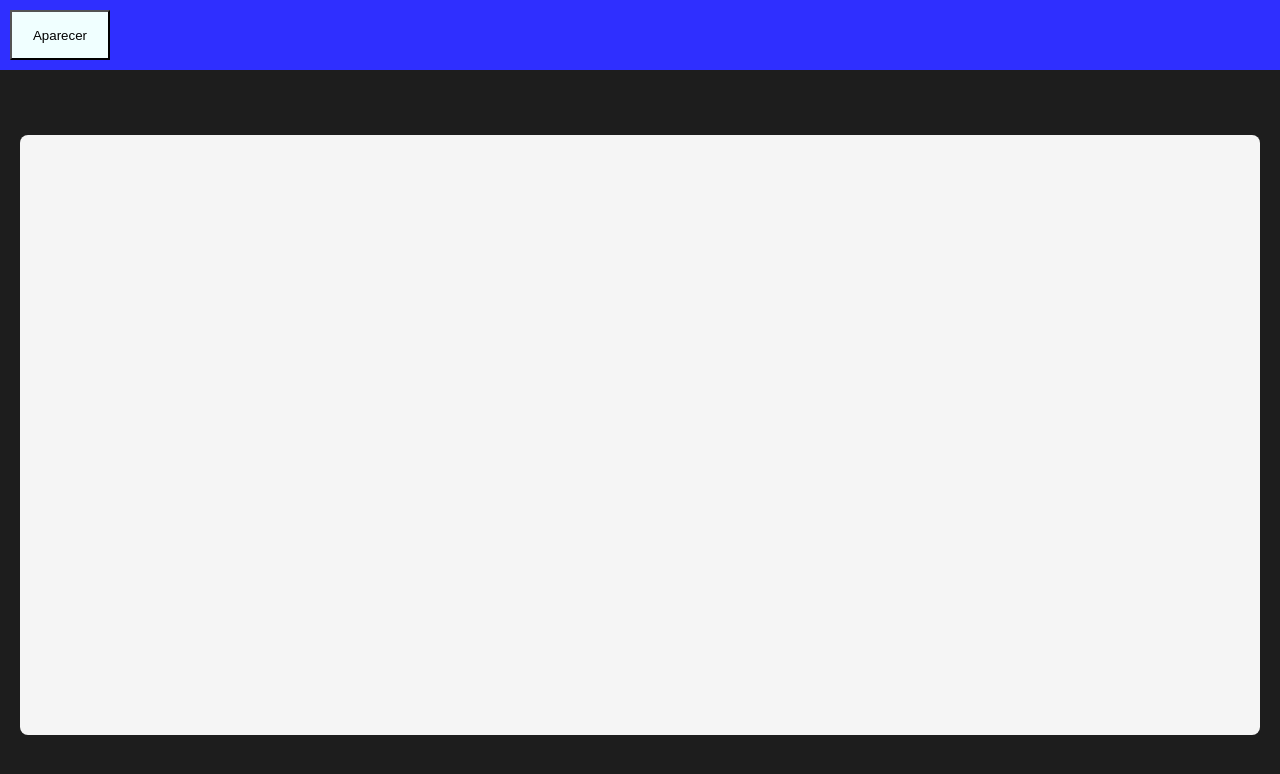
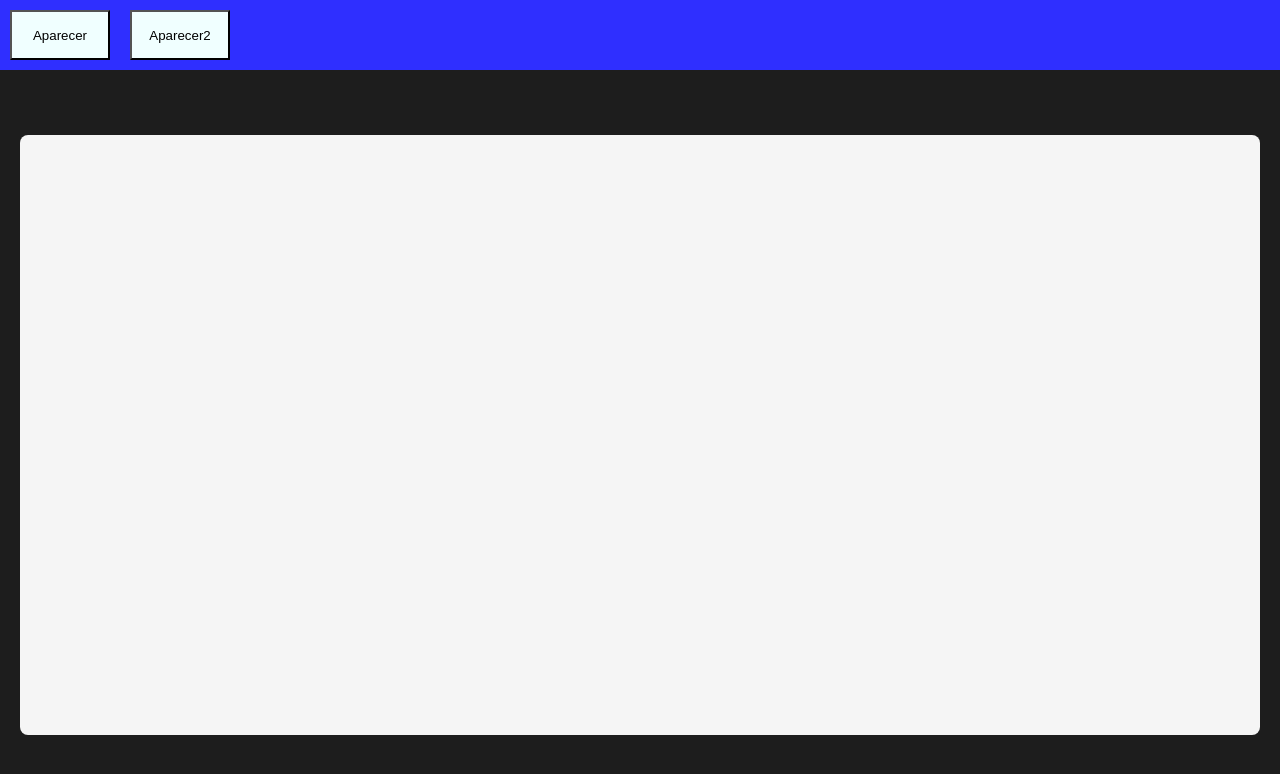
Before and after one commit to EduMss/testes-css, a React (Create React App) app: page /ItemMove in a window 1280 px wide. Shown: the top 774 px of the page. Built offline with nearby package versions, Linux system fonts and the light colour scheme.

Commit message:
Corrigindo o ItemMove

```diff
--- a/src/ItemMove/index.tsx
+++ b/src/ItemMove/index.tsx
@@ -2,35 +2,38 @@ import React, {useState} from "react";
 import './styleItemMove.css';
 
 export default function ItemMove() {
-    const [showMove, setShowMove] = useState(false);
-    const [isAnimating, setIsAnimating] = useState(false); // Estado para controlar a animação de saída
+    const [isAtivos, setIsAtivos] = useState(false); // Estado para controlar a animação de saída
+    const [isAtivos2, setIsAtivos2] = useState(false); // Estado para controlar a animação de saída
 
     const toggleMove = () => {
-        if (showMove) {
+        if (isAtivos) {
             // Se já estiver visível, define a animação de saída
-            setIsAnimating(true);
-            setTimeout(() => {
-                setShowMove(false);
-                setIsAnimating(false);
-            }, 600); // Tempo em milissegundos igual ao da animação de saída
+            setIsAtivos(false);
         } else {
             // Exibe a div imediatamente quando deve aparecer
-            setShowMove(true);
+            setIsAtivos(true);
+        }
+    };
+    const toggleMove2 = () => {
+        if (isAtivos2) {
+            // Se já estiver visível, define a animação de saída
+            setIsAtivos2(false);
+        } else {
+            // Exibe a div imediatamente quando deve aparecer
+            setIsAtivos2(true);
         }
     };
 
     return (
         <div className={`ItemMove`}>
             <div className="NavBar">
-                <button onClick={toggleMove}>{showMove ? "Ocultar" : "Aparecer"}</button>
+                <button onClick={toggleMove}>{isAtivos ? "Ocultar" : "Aparecer"}</button>
+                <button onClick={toggleMove2}>{isAtivos2 ? "Ocultar2" : "Aparecer2"}</button>
             </div>
             <div className={`AreaMove`}>
-                {showMove && (
-                    <div className={`Move ${isAnimating ? 'slide-out' : 'slide-in'}`}></div>
-                )}
-                <div className="RestoTela">
-
-                </div>
+                <div className={`Move ${isAtivos ? 'ativo' : ''}`}></div>
+                <div className={`RestoTela`}></div>
+                <div className={`Move2 ${isAtivos2 ? 'ativo' : ''}`}></div>
             </div>
         </div>
     );
--- a/src/ItemMove/styleItemMove.css
+++ b/src/ItemMove/styleItemMove.css
@@ -2,7 +2,6 @@
     width: 100%;
     height: 100vh;
     background-color: #1d1d1d;
-
 
     & .NavBar {
         background-color: rgb(47, 47, 255);
@@ -17,68 +16,54 @@
 
     & .AreaMove {
         flex: 1;
-        /* height: 100%; */
-        /* overflow: hidden; */
         height: calc(100vh - 70px);
-
+        width: 100%;
         display: flex;
         align-items: center;
-
-
+        overflow: hidden;
 
         & .Move {
-            margin-left: 20px;
+            /* margin-left: 20px; */
             height: 600px;
             width: 300px;
             background-color: whitesmoke;
             border-radius: 8px;
+            margin-left: -300px;
             /* animation: MoveLeftToRight .6s ease-out forwards; */
+            transition: all 0.5s ease;
         }
 
-        /* Classes de animação */
-        .slide-in {
-            animation: MoveLeftToRight 0.6s ease-out forwards;
+        & .Move.ativo {
+            margin-left: 20px;
         }
 
-        .slide-out {
-            animation: MoveRightToLeft 0.6s ease-out forwards;
+        & .Move2 {
+            /* margin-left: 20px; */
+            height: 600px;
+            width: 300px;
+            background-color: whitesmoke;
+            border-radius: 8px;
+            margin-right: -300px;
+            /* animation: MoveLeftToRight .6s ease-out forwards; */
+            transition: all 0.5s ease;
+        }
+
+        & .Move2.ativo {
+            margin-right: 20px;
+            transition: all 5.5s ease;
         }
 
         & .RestoTela {
-            margin-left: 20px;
+            /* margin-left: 20px; */
             height: 600px;
-            /* width: 100%; */
+            width: 100%;
             background-color: whitesmoke;
             border-radius: 8px;
 
             transition: width 0.6s ease;
             flex: 1;
-            margin-right: 20px;
+            /* margin-right: 20px; */
+            margin: 0px 20px;
         }
-
     }
 }
-
-
-@keyframes MoveLeftToRight {
-    0%{
-        transform: translateX(-350px);
-        opacity: 0;
-    }
-    100%{
-        transform: translateX( 0px);
-        opacity: 1;
-    }
-}
-
-/* Animação para a saída da div */
-@keyframes MoveRightToLeft {
-    0% {
-        transform: translateX(0);
-        opacity: 1;
-    }
-    100% {
-        transform: translateX(-350px);
-        opacity: 0;
-    }
-}
```
